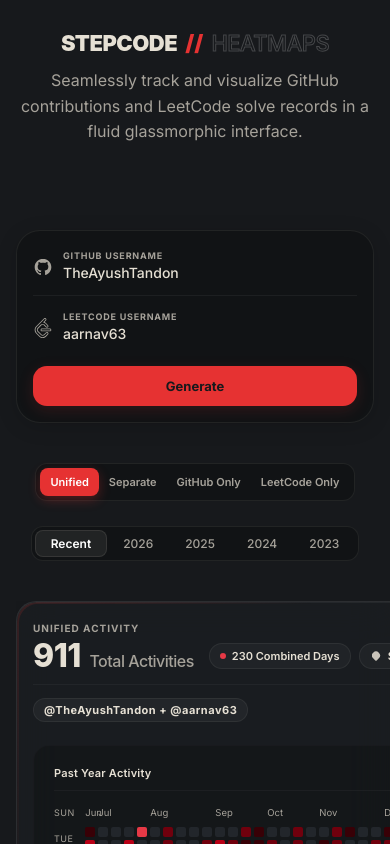
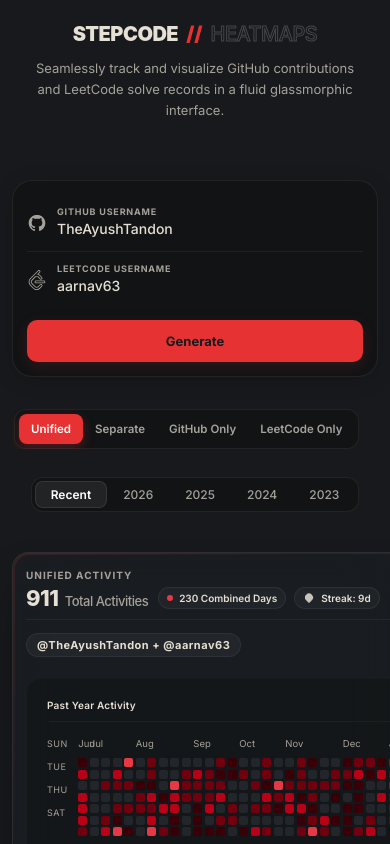
Before and after one commit to TheAyushTandon/Stepcode-heatmaps, a React (Vite) app in the folder frontend/: page / in a window 390 px wide. Shown: the top 844 px of the page. Built offline with nearby package versions, Linux system fonts and the light colour scheme; no server answers; a web font is replaced by a local one.

Commit message:
Comprehensive responsive layout — 3 breakpoints, horizontal toggle scroll, cell scaling, stacked cards on mobile

```diff
--- a/frontend/src/index.css
+++ b/frontend/src/index.css
@@ -791,153 +791,254 @@
   box-shadow: 0 10px 25px rgba(0, 0, 0, 0.6);
 }
 
-/* Responsive */
+/* ─────────────────────────────────────────
+   RESPONSIVE
+───────────────────────────────────────── */
+
+/* ── 1024px: stack cards vertically ── */
 @media (max-width: 1024px) {
   .cards-wrapper {
     flex-direction: column;
-    gap: 30px;
+    gap: 24px !important; /* override inline style on combined view */
+  }
+
+  .card-container {
+    flex: 1 1 100% !important; /* override inline flex values */
+    opacity: 1 !important;
+    pointer-events: auto !important;
+  }
+
+  /* In "separate" view, show BOTH cards stacked */
+  .card-container.github-container,
+  .card-container.leetcode-container,
+  .card-container.unified-container {
+    overflow: visible !important;
   }
 }
 
+/* ── 768px: main mobile breakpoint ── */
 @media (max-width: 768px) {
-  .logo-main, .logo-sub, .logo-slash {
-    font-size: 28px;
+  /* Container */
+  .container {
+    padding: 28px 16px 40px;
   }
 
+  /* Header */
+  header {
+    margin-bottom: 36px;
+  }
+  .logo-main, .logo-sub, .logo-slash {
+    font-size: 26px;
+  }
+  header p {
+    font-size: 14px;
+    max-width: 340px;
+  }
+
+  /* Controls */
   .controls-wrapper {
     flex-direction: column;
-    border-radius: 24px;
-    padding: 16px;
+    border-radius: 20px;
+    padding: 14px;
     align-items: stretch;
-    gap: 12px;
+    gap: 0;
+    margin: 24px auto 32px;
   }
-
-  .controls-wrapper .input-group:first-of-type {
-    border-bottom: 1px solid rgba(255, 255, 255, 0.05);
-    padding-bottom: 8px;
+  .controls-wrapper .input-group {
+    padding: 8px 0;
   }
-
+  .controls-wrapper .input-group:not(:last-of-type) {
+    border-bottom: 1px solid rgba(255, 255, 255, 0.06);
+  }
   .input-divider {
     display: none;
   }
-
   .btn-generate {
     justify-content: center;
-    margin-top: 6px;
+    width: 100%;
+    margin-top: 12px;
+    border-radius: 10px;
+    padding: 13px 20px;
   }
 
+  /* View toggle — scroll horizontally if needed */
+  .toggle-wrapper {
+    margin-bottom: 28px;
+    overflow-x: auto;
+    -webkit-overflow-scrolling: touch;
+    scrollbar-width: none;
+    justify-content: flex-start;
+    padding: 0 2px;
+  }
+  .toggle-wrapper::-webkit-scrollbar { display: none; }
+  .toggle-container {
+    flex-shrink: 0;
+  }
+  .toggle-btn {
+    padding: 9px 16px;
+    font-size: 12.5px;
+    white-space: nowrap;
+  }
+
+  /* Year toggle */
+  .year-toggle-wrapper {
+    margin-bottom: 28px;
+    overflow-x: auto;
+    -webkit-overflow-scrolling: touch;
+    scrollbar-width: none;
+    justify-content: flex-start;
+    padding: 0 2px;
+  }
+  .year-toggle-wrapper::-webkit-scrollbar { display: none; }
+  .year-toggle-container {
+    flex-shrink: 0;
+  }
+  .year-toggle-btn {
+    padding: 7px 13px;
+    font-size: 11.5px;
+    white-space: nowrap;
+  }
+
+  /* Cards */
   .glass-panel {
     padding: 20px 16px;
-    border-radius: 20px;
+    border-radius: 18px;
   }
-
   .card-header {
     flex-direction: column;
     align-items: flex-start;
-    gap: 12px;
-    margin-bottom: 20px;
+    gap: 10px;
+    margin-bottom: 18px;
   }
-
+  .card-main-row {
+    gap: 10px;
+  }
+  .card-main-val {
+    font-size: 26px;
+  }
+  .card-main-unit {
+    font-size: 14px;
+  }
   .card-header-actions {
     width: 100%;
     justify-content: space-between;
     align-items: center;
-    border-top: 1px solid rgba(255, 255, 255, 0.04);
+    border-top: 1px solid rgba(255, 255, 255, 0.05);
     padding-top: 10px;
   }
-
+  /* Unified card shows two usernames — truncate gracefully */
   .badge-user {
-    align-self: center;
+    max-width: 70%;
+    overflow: hidden;
+    text-overflow: ellipsis;
+    white-space: nowrap;
   }
 
+  /* Heatmap cells — slightly smaller */
   .cells-grid {
     grid-template-rows: repeat(7, 10px);
     grid-auto-columns: 10px;
     gap: 3px;
     height: 88px;
   }
-
   .cell {
     width: 10px;
     height: 10px;
-    border-radius: 2px;
+    border-radius: 2.5px;
   }
-
   .days-column {
     grid-template-rows: repeat(7, 10px);
     gap: 3px;
     height: 88px;
   }
-
   .days-column span {
     height: 10px;
     line-height: 10px;
   }
-
   .months-header {
     grid-auto-columns: 10px;
     gap: 3px;
   }
 
+  /* Stats strip */
   .stats-strip {
     padding: 10px 12px;
-    margin-bottom: 20px;
+    margin-bottom: 18px;
   }
-
-  .stats-divider {
-    height: 18px;
-  }
-
+  .stats-divider { height: 18px; }
   .stat-label {
     font-size: 8px;
     letter-spacing: 0.5px;
     margin-bottom: 2px;
   }
+  .stat-value { font-size: 18px; }
+}
 
-  .stat-value {
-    font-size: 18px;
+/* ── 480px: compact phones ── */
+@media (max-width: 480px) {
+  .container {
+    padding: 22px 12px 32px;
+  }
+  .logo-main, .logo-sub, .logo-slash {
+    font-size: 20px;
+  }
+  header p {
+    font-size: 13px;
+  }
+  .toggle-btn {
+    padding: 8px 12px;
+    font-size: 11.5px;
+  }
+  .year-toggle-btn {
+    padding: 6px 10px;
+    font-size: 11px;
+  }
+  .card-main-val {
+    font-size: 22px;
+  }
+  .card-main-unit {
+    font-size: 13px;
+  }
+  .badge-stat {
+    font-size: 10px;
+    padding: 4px 8px;
+  }
+  .glass-panel {
+    padding: 16px 13px;
+    border-radius: 16px;
   }
 
-  .container {
-    padding: 30px 16px;
+  /* Heatmap cells — smallest */
+  .cells-grid {
+    grid-template-rows: repeat(7, 9px);
+    grid-auto-columns: 9px;
+    gap: 2.5px;
+    height: 80px;
   }
-
-  .toggle-wrapper {
-    margin-bottom: 25px;
+  .cell {
+    width: 9px;
+    height: 9px;
+    border-radius: 2px;
   }
-
-  .toggle-btn {
-    padding: 8px 16px;
-    font-size: 12.5px;
+  .days-column {
+    grid-template-rows: repeat(7, 9px);
+    gap: 2.5px;
+    height: 80px;
   }
-
-  .year-toggle-wrapper {
-    margin-bottom: 30px;
+  .days-column span {
+    height: 9px;
+    line-height: 9px;
   }
-
-  .year-toggle-btn {
-    padding: 6px 12px;
-    font-size: 11.5px;
+  .months-header {
+    grid-auto-columns: 9px;
+    gap: 2.5px;
   }
-}
-
-@media (max-width: 480px) {
-  .logo-main, .logo-sub, .logo-slash {
-    font-size: 22px;
+  .legend-cell {
+    width: 9px !important;
+    height: 9px !important;
   }
-
-  .toggle-btn {
-    padding: 7px 10px;
-    font-size: 11px;
-  }
-
-  .year-toggle-btn {
-    padding: 5px 8px;
+  .heatmap-year-label {
     font-size: 10px;
-  }
-
-  .card-title-text h2 {
-    font-size: 18px;
   }
 }
 
```
